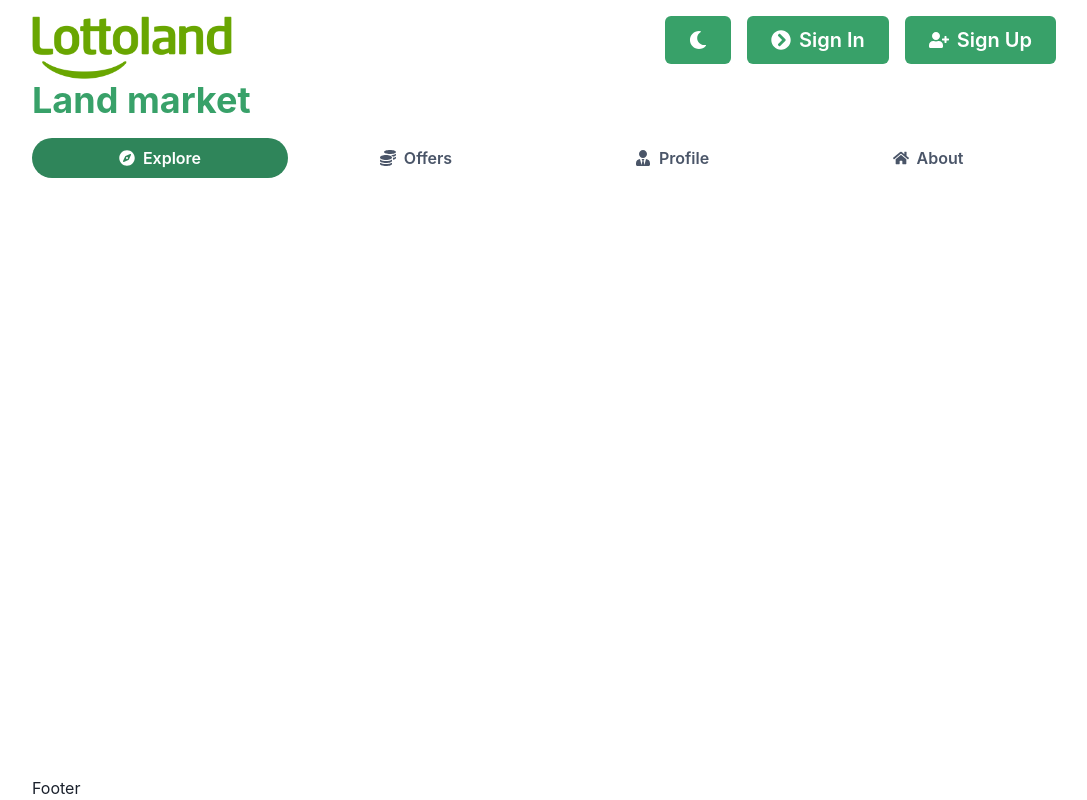
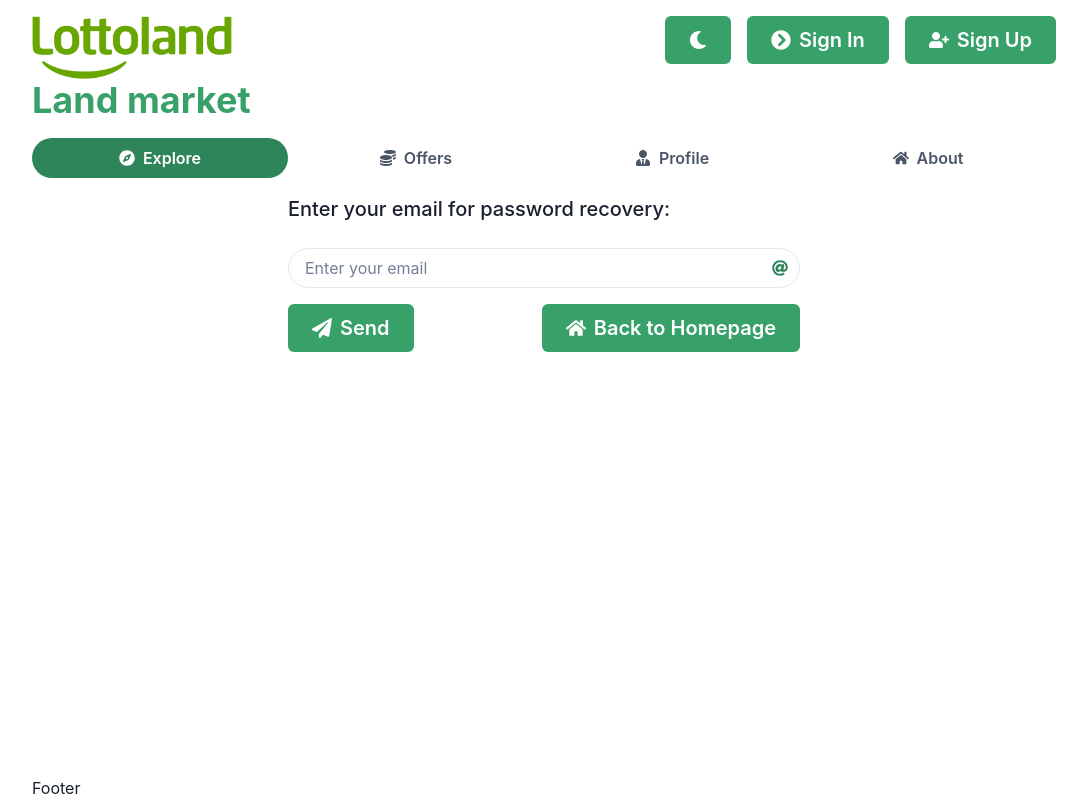
Before and after one commit to aoikusa6/house-listing, a React (Create React App) app: page /forgot in a window 1280 px wide. Shown: the whole page, without its empty margins (96-1183 px from the left). Built offline with nearby package versions, Linux system fonts and the light colour scheme.

Commit message:
Add social login

```diff
--- a/src/App.js
+++ b/src/App.js
@@ -10,6 +10,7 @@ import Profile from './pages/Profile';
 import Offer from './pages/Offer';
 import Explore from './pages/Explore';
 import PrivateRoute from './components/PrivateRoute';
+import ForgotPassword from './pages/ForgotPassword';
 
 function App() {
   return (
@@ -24,6 +25,7 @@ function App() {
               <Route path="/offer" element={<Offer />} />
               <Route path="/signin" element={<SignIn />} />
               <Route path="/signup" element={<SignUp />} />
+              <Route path="/forgot" element={<ForgotPassword />} />
               <Route path="/profile" element={<PrivateRoute />}>
                 <Route path="/profile" element={<Profile />} />
               </Route>
--- a/src/components/Navbar.js
+++ b/src/components/Navbar.js
@@ -1,17 +1,17 @@
 import { Icon, Tab, TabList, Tabs, Text } from '@chakra-ui/react';
 import React from 'react';
 import { FaCompass, FaCoins, FaUserTie, FaHome } from 'react-icons/fa';
-import { Link } from 'react-router-dom';
+import { NavLink } from 'react-router-dom';
 
 const Navbar = () => {
   const tabsInfo = [
     { link: '/', icon: FaCompass, text: 'Explore' },
-    { link: 'offer', icon: FaCoins, text: 'Offers' },
-    { link: 'profile', icon: FaUserTie, text: 'Profile' },
+    { link: '/offer', icon: FaCoins, text: 'Offers' },
+    { link: '/profile', icon: FaUserTie, text: 'Profile' },
     { link: '/about', icon: FaHome, text: 'About' },
   ];
   const tabItems = tabsInfo.map((item, index) => (
-    <Tab size={['md', null, 'lg']} key={index} as={Link} to={item.link}>
+    <Tab size={['md', null, 'lg']} key={index} as={NavLink} to={item.link}>
       <Icon as={item.icon} />
       <Text ml={2} display={['none', null, 'inline']}>
         {item.text}
--- /dev/null
+++ b/src/pages/ForgotPassword.js
@@ -0,0 +1,132 @@
+import {
+  FormControl,
+  FormLabel,
+  useToast,
+  Input,
+  InputGroup,
+  InputRightElement,
+  IconButton,
+  Button,
+  Text,
+  useBreakpointValue,
+  Flex,
+} from '@chakra-ui/react';
+import {
+  FaAt,
+  FaPaperPlane,
+  FaHome,
+} from 'react-icons/fa';
+import React, { useState } from 'react';
+import { Link } from 'react-router-dom';
+import {
+  getAuth,
+  sendPasswordResetEmail,
+} from 'firebase/auth';
+
+const ForgotPassword = () => {
+  const [forgotFormData, setForgotFormData] = useState({ email: '' });
+  const { email } = forgotFormData;
+  const toast = useToast();
+  const handleChange = e => {
+    const { name, value } = e.target;
+    setForgotFormData(prevState => ({
+      ...prevState,
+      [name]: value,
+    }));
+  };
+  const handleSubmit = async e => {
+    e.preventDefault();
+    try {
+      const auth = getAuth();
+      await sendPasswordResetEmail(auth, email);
+      toast({
+        title: 'Email was send.',
+        description: 'Please check your email, include trash and spam folder.',
+        status: 'success',
+        duration: 3000,
+      });
+    } catch (error) {
+      toast({
+        title: 'Could not send reset email.',
+        description: 'Something goes wrong, please try again',
+        status: 'error',
+        duration: 3000,
+      });
+    }
+  };
+  const inputsInfo = [{ type: 'text', name: 'email', icon1: <FaAt /> }];
+  const inputItems = inputsInfo.map((item, index) => (
+    <InputGroup mt={4} key={index}>
+      <Input
+        id={index}
+        borderRadius="full"
+        type={item.type}
+        placeholder={`Enter your ${item.name}`}
+        name={item.name}
+        value={forgotFormData[item.name]}
+        onChange={handleChange}
+      />
+      <InputRightElement
+        children={
+          <IconButton
+            colorScheme="green"
+            variant="ghost"
+            icon={item.icon1}
+            isRound
+          />
+        }
+      />
+    </InputGroup>
+  ));
+
+  const buttonsInfo = [
+    { icon: <FaPaperPlane />, text: 'Send' },
+    { icon: <FaHome />, text: 'Back to Homepage', to: '/' },
+  ];
+
+  const iconButtonItems = buttonsInfo.map((item, index) => (
+    <IconButton
+      key={index}
+      as={item.to && Link}
+      to={item.to && item.to}
+      icon={item.icon}
+      colorScheme="green"
+      size="md"
+      fontSize="lg"
+      onClick={item.to ? null : handleSubmit}
+    />
+  ));
+  const buttonItems = buttonsInfo.map((item, index) => (
+    <Button
+      key={index}
+      as={item.to && Link}
+      to={item.to && item.to}
+      leftIcon={item.icon}
+      colorScheme="green"
+      size="lg"
+      fontSize="xl"
+      onClick={item.to ? null : handleSubmit}
+    >
+      <Text>{item.text}</Text>
+    </Button>
+  ));
+  const buttonVariants = useBreakpointValue({
+    base: iconButtonItems,
+    md: buttonItems,
+  });
+  return (
+    <form>
+      <FormControl as="fieldset" w="50%" mx="auto" mt={4}>
+        <FormLabel as="legend" fontSize="xl">
+          Enter your email for password recovery:
+        </FormLabel>
+        {inputItems}
+        <Flex mt={4} justifyContent="space-between">
+          {buttonVariants}
+        </Flex>
+      </FormControl>
+    </form>
+  );
+};
+
+export default ForgotPassword;
--- a/src/pages/SignIn.js
+++ b/src/pages/SignIn.js
@@ -41,8 +41,8 @@
     }));
   };
   const handleSubmit = async e => {
+    e.preventDefault();
     try {
-          e.preventDefault();
       const auth = getAuth();
       const userCredential = await signInWithEmailAndPassword(
         auth,
@@ -70,7 +70,7 @@
 
   const buttonsInfo = [
     { icon: <FaChevronCircleRight />, text: 'Sign In' },
-        { icon: <FaQuestionCircle />, text: 'Forgot password?', to: 'forgot' },
+    { icon: <FaQuestionCircle />, text: 'Forgot password?', to: '/forgot' },
   ];
   const iconButtonItems = buttonsInfo.map((item, index) => (
     <IconButton
--- a/src/pages/SignUp.js
+++ b/src/pages/SignUp.js
@@ -10,14 +10,11 @@ import {
   useBoolean,
   Divider,
   useToast,
-  ButtonGroup,
 } from '@chakra-ui/react';
 import {
   FaEye,
   FaEyeSlash,
   FaChevronCircleRight,
-  FaGoogle,
-  FaFacebook,
   FaEnvelope,
   FaAt,
 } from 'react-icons/fa';
@@ -26,10 +23,12 @@ import {
   getAuth,
   createUserWithEmailAndPassword,
   updateProfile,
+  sendEmailVerification,
 } from 'firebase/auth';
 import { db } from '../firebase.config';
 import { useNavigate } from 'react-router-dom';
 import { doc, setDoc, serverTimestamp } from 'firebase/firestore';
+import SocialLogin from './SocialLogin';
 
 const SignUp = () => {
   const [isHidden, setIsHidden] = useBoolean(true);
@@ -60,6 +59,7 @@ const SignUp = () => {
         password
       );
       const user = userCredential.user;
+      sendEmailVerification(auth.currentUser);
       updateProfile(auth.currentUser, {
         displayName: name,
       });
@@ -174,14 +174,7 @@ const SignUp = () => {
           <FormLabel as="legend" fontSize="xl">
             OR Register with:
           </FormLabel>
-          <ButtonGroup mt={4} size="lg" fontSize="xl">
-            <Button leftIcon={<FaGoogle />} colorScheme="red">
-              <Text display={['none', null, 'inline']}>Google</Text>
-            </Button>
-            <Button leftIcon={<FaFacebook />} colorScheme="facebook">
-              <Text display={['none', null, 'inline']}>facebook</Text>
-            </Button>
-          </ButtonGroup>
+          <SocialLogin />
         </FormControl>
       </form>
     </>
--- /dev/null
+++ b/src/pages/SocialLogin.js
@@ -0,0 +1,107 @@
+import {
+  Button,
+  ButtonGroup,
+  IconButton,
+  Text,
+  useBreakpointValue,
+  useToast,
+} from '@chakra-ui/react';
+import {
+  FacebookAuthProvider,
+  getAuth,
+  GoogleAuthProvider,
+  signInWithPopup,
+} from 'firebase/auth';
+import React from 'react';
+import { FaFacebook, FaGoogle } from 'react-icons/fa';
+import { db } from '../firebase.config';
+import { doc, getDoc, serverTimestamp, setDoc } from 'firebase/firestore';
+import { useNavigate } from 'react-router-dom';
+
+const SocialLogin = () => {
+  const toast = useToast();
+  const navigate = useNavigate()
+  const handleSocialClick = async social => {
+    try {
+      const auth = getAuth();
+      let provider = null;
+      switch (social) {
+        case 'Google': {
+          provider = new GoogleAuthProvider();
+          break;
+        }
+        case 'Facebook': {
+          provider = new FacebookAuthProvider();
+          break;
+        }
+        default:
+          provider = null;
+      }
+
+      const result = await signInWithPopup(auth, provider);
+      const user = result.user;
+
+      const docRef = doc(db, 'users', user.uid);
+      const docSnap = await getDoc(docRef);
+
+      if (!docSnap.exists()) {
+        await setDoc(doc(db, 'users', user.uid), {
+          name: user.displayName,
+          email: user.email,
+          timestamp: serverTimestamp(),
+        });
+      }
+      toast({
+        title: `Created an account with your ${social} account.`,
+        description: 'Redirecting to your profile',
+        status: 'success',
+        duration: 3000,
+      });
+      navigate('/profile')
+    } catch (error) {
+      toast({
+        title: `Error creating ${social} account.`,
+        description: 'Something goes wrong, please try again',
+        status: 'error',
+        duration: 3000,
+      });
+    }
+  };
+  const buttonsInfo = [
+    { name: 'Google', icon: <FaGoogle />, theme: 'red' },
+    { name: 'Facebook', icon: <FaFacebook />, theme: 'facebook' },
+  ];
+  const iconButtonItems = buttonsInfo.map((item, index) => (
+    <IconButton
+      key={index}
+      colorScheme={item.theme}
+      icon={item.icon}
+      size="md"
+      fontSize="lg"
+      onClick={() => handleSocialClick(item.name)}
+    />
+  ));
+  const buttonItems = buttonsInfo.map((item, index) => (
+    <Button
+      key={index}
+      leftIcon={item.icon}
+      colorScheme={item.theme}
+      size="lg"
+      fontSize="xl"
+      onClick={() => handleSocialClick(item.name)}
+    >
+      <Text>{item.name}</Text>
+    </Button>
+  ));
+  const buttonVariants = useBreakpointValue({
+    base: iconButtonItems,
+    md: buttonItems,
+  });
+  return (
+    <ButtonGroup mt={4} size="lg" fontSize="xl">
+      {buttonVariants}
+    </ButtonGroup>
+  );
+};
+
+export default SocialLogin;
```
Lines whose indentation alone changed are shown as unchanged.
